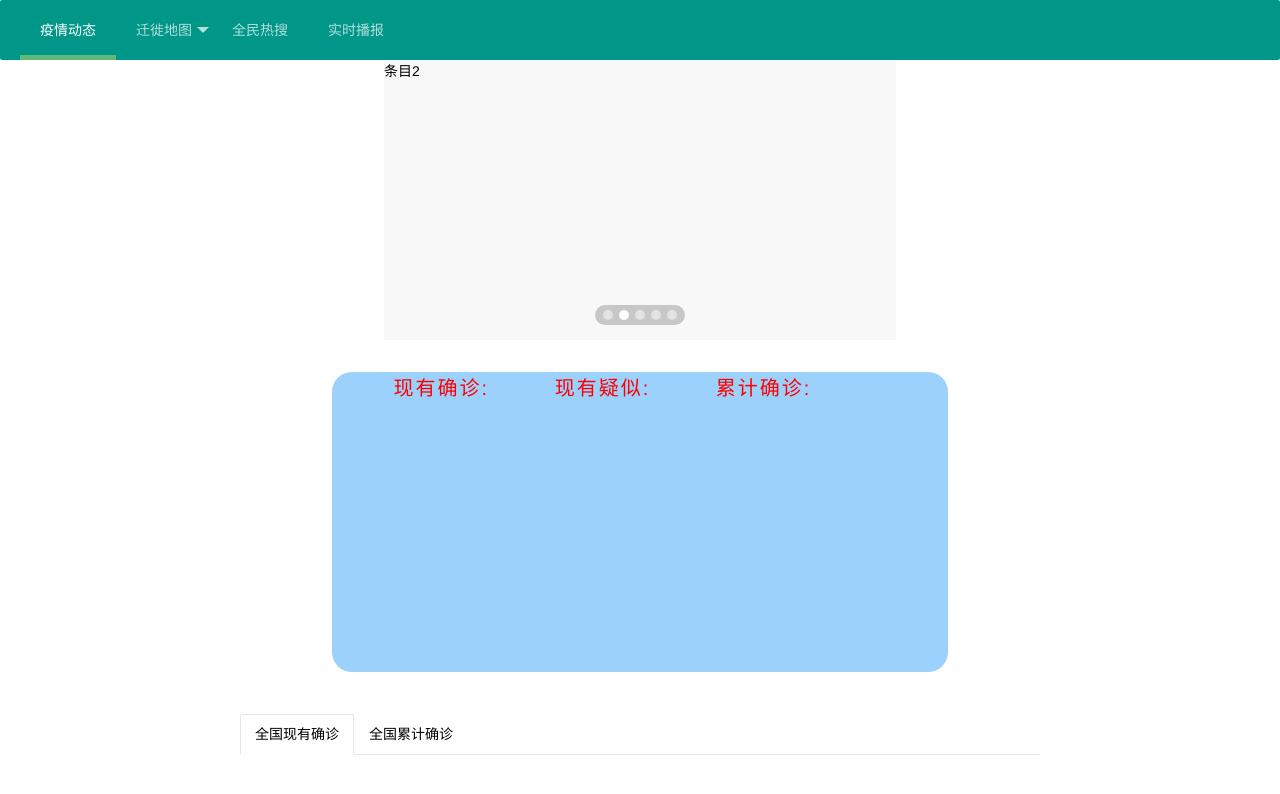
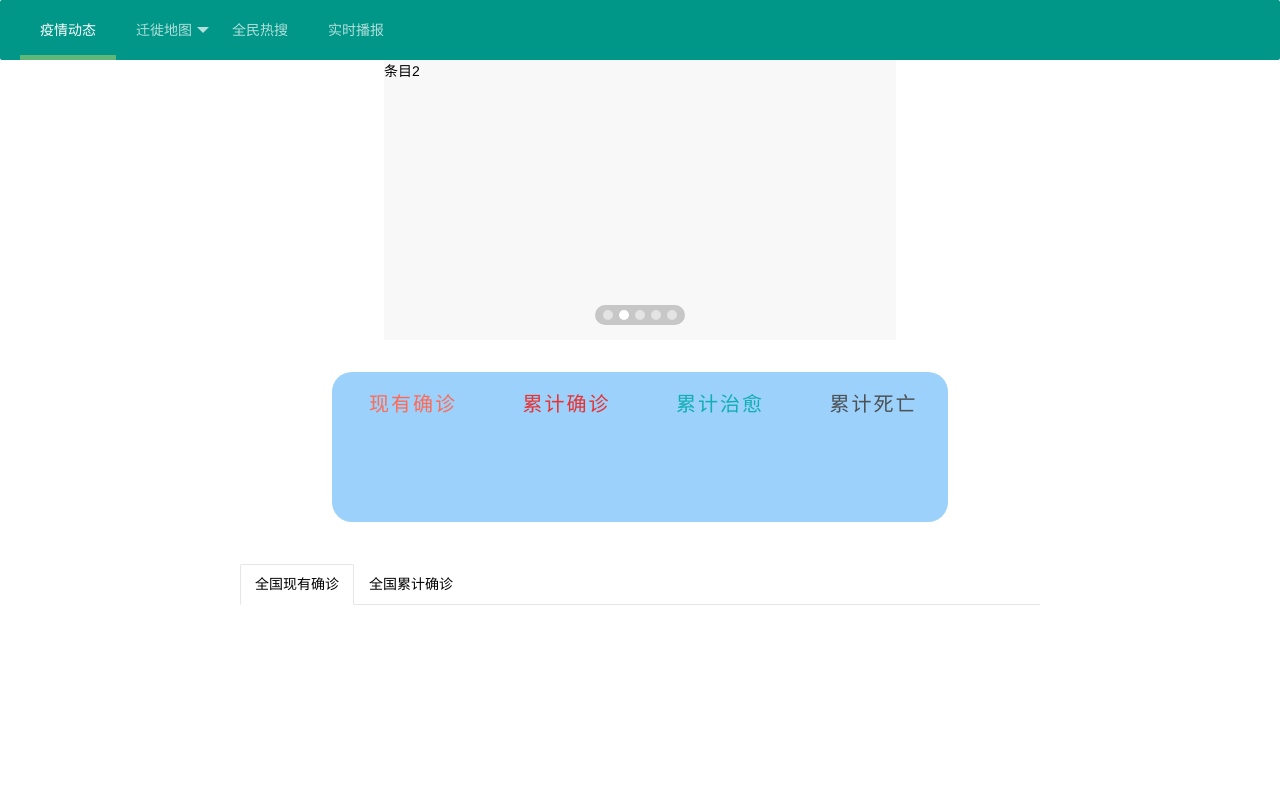
Before and after one commit to AstraiaQ/InfectStatisticWeb, a plain HTML site: page src/index.html in a window 1280 px wide. Shown: the top 794 px of the page. Drawn offline with Linux system fonts and the light colour scheme; no server answers; files whose address does not match are found by name.

Commit message:
feat
implements half of statistic panel

```diff
--- a/src/css/page1.css
+++ b/src/css/page1.css
@@ -1,5 +1,5 @@
 .roundedRectangle{
-    height: 300px;
+    height: 150px;
     width: 77%;
     margin: auto;
     background: #9BD1FA;//背景色
@@ -11,18 +11,10 @@
 
 .confirm{
     width:20%;
-    padding-left: 10%;
+    padding-left: 6%;
     padding-top: 5%;
     font-size: 20px;
-    color: red;
-    letter-spacing:2px;
-    display: inline;
-}
-.suspect{
-    padding-left: 10%;
-    padding-top: 5%;
-    font-size: 20px;
-    color: red;
+    color: #FF6A57;
     letter-spacing:2px;
     display: inline;
 }
@@ -30,7 +22,23 @@
     padding-left: 10%;
     padding-top: 5%;
     font-size: 20px;
-    color: red;
+    color:#E83132;
     letter-spacing:2px;
     display: inline;
 }
+.totalCured{
+    padding-left: 10%;
+    padding-top: 5%;
+    font-size: 20px;
+    color: #10AEB5;
+    letter-spacing:2px;
+    display: inline;
+}
+.totalDead{
+    padding-left: 10%;
+    padding-top: 5%;
+    font-size: 20px;
+    color: #4D5054;
+    letter-spacing:2px;
+    display: inline;
+}
--- a/src/index.html
+++ b/src/index.html
@@ -48,9 +48,16 @@
     <div class="layui-main" style="width: 800px; height:600px;">
         <!-- 下面是全国统计数据 -->
         <div class ="roundedRectangle">
-            <div class="confirm">现有确诊:</div>
-            <div class="suspect">现有疑似:</div>
-            <div class="totalConfirm">累计确诊:</div>
+            <br/>
+            <div class="confirm">现有确诊</div>
+            <div class="totalConfirm">累计确诊</div>
+            <div class="totalCured">累计治愈</div>
+            <div class="totalDead">累计死亡</div>
+            <br/><br/>
+            <div class="confirm"></div>
+            <div class="totalConfirm"></div>
+            <div class="totalCured"></div>
+            <div class="totalDead"></div>
         </div><br/><br/>
         <!-- 下面是地图累计、现有确诊选项卡 -->
         <div class="layui-tab" lay-filter="mapTab">
```
